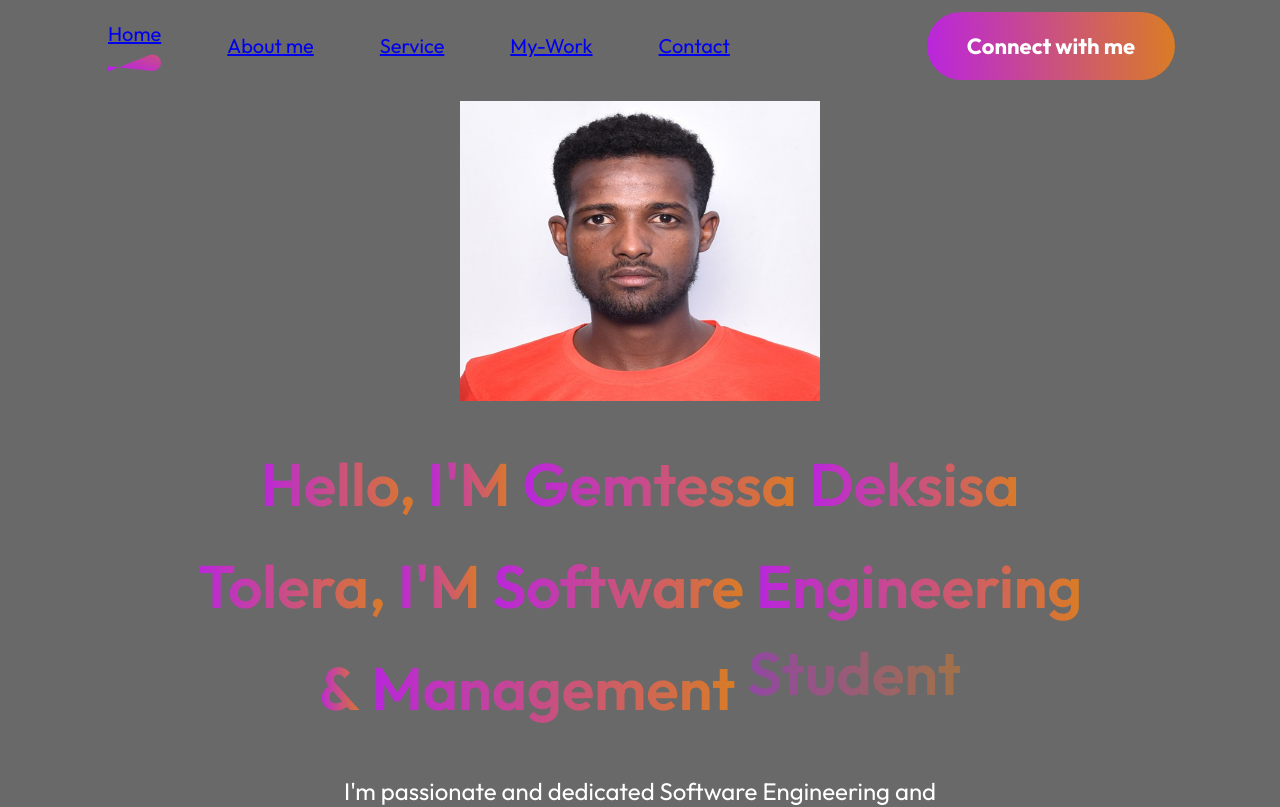
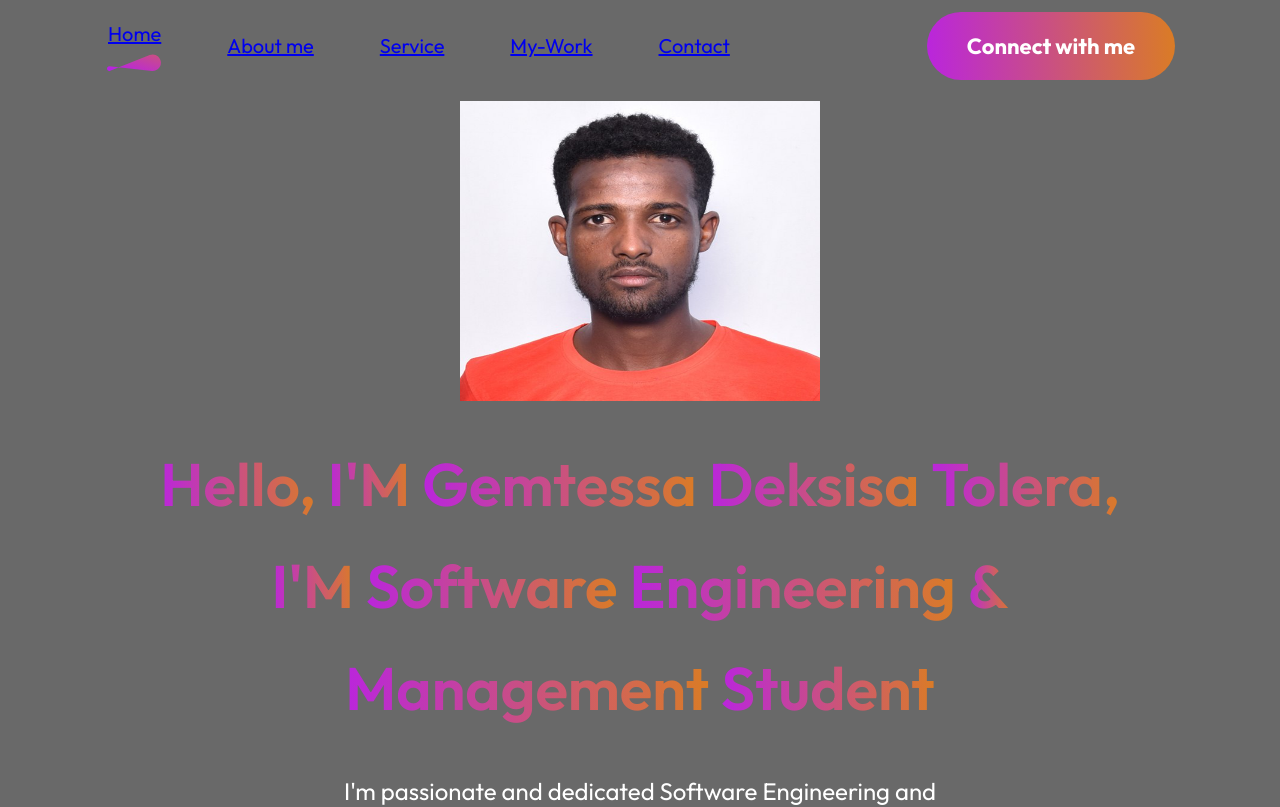
Before and after one commit to Gemtessa09/second, a React (Vite) app: page / in a window 1280 px wide. Shown: the top 807 px of the page. Built offline with nearby package versions, Linux system fonts and the light colour scheme.

Commit message:
Update Hero.css

```diff
--- a/src/components/Hero/Hero.css
+++ b/src/components/Hero/Hero.css
@@ -11,14 +11,15 @@
     margin-top: 10px;
     width: 360px;
     height: 300px;
+
   }
 
-/* Main heading */
-.hero h1 {
+  /* Main heading */
+  .hero h1 {
     font-size: 60px;
     font-weight: 600;
     text-align: center;
-    width: 70%;
+    width: 80%;
     line-height: 1.5;
     display: flex;
     flex-wrap: wrap;
@@ -36,38 +37,37 @@
 
     opacity: 0;
     transform: translateY(-30px);
-    animation: revealDrop 12s ease-in-out infinite;
+    animation: slideLeftFade 10s ease-in-out infinite;
   }
 
-  /* Sequential delays for each word */
+  /* Sequential delays so words appear one after another */
   .animated-word:nth-child(1)  { animation-delay: 0s; }
-  .animated-word:nth-child(2)  { animation-delay: 0.5s; }
-  .animated-word:nth-child(3)  { animation-delay: 1s; }
-  .animated-word:nth-child(4)  { animation-delay: 1.5s; }
+  .animated-word:nth-child(2)  { animation-delay: 0.2s; }
+  .animated-word:nth-child(3)  { animation-delay: 0.6s; }
+  .animated-word:nth-child(4)  { animation-delay: 0.8s; }
   .animated-word:nth-child(5)  { animation-delay: 2s; }
-  .animated-word:nth-child(6)  { animation-delay: 2.5s; }
-  .animated-word:nth-child(7)  { animation-delay: 3s; }
-  .animated-word:nth-child(8)  { animation-delay: 3.5s; }
-  .animated-word:nth-child(9)  { animation-delay: 4s; }
-  .animated-word:nth-child(10) { animation-delay: 4.5s; }
-  .animated-word:nth-child(11) { animation-delay: 5s; }
+  .animated-word:nth-child(6)  { animation-delay: 2.2s; }
+  .animated-word:nth-child(7)  { animation-delay: 2.4s; }
+  .animated-word:nth-child(8)  { animation-delay: 2.6s; }
+  .animated-word:nth-child(9)  { animation-delay: 2.8s; }
+  .animated-word:nth-child(10) { animation-delay: 3.0s; }
+  .animated-word:nth-child(11) { animation-delay: 3.2s; }
 
-  /* Keyframes for reveal, hold, drop, and restart */
-  @keyframes revealDrop {
+  /* Keyframes: appear sequentially, hold, then all drop together */
+  @keyframes slideLeftFade {
     0%, 10% {
       opacity: 0;
-      transform: translateY(-30px);
+      transform: translateX(-30px); /* start above */
     }
     20%, 70% {
       opacity: 1;
-      transform: translateY(0);
+      transform: translateX(0); /* fully visible and holding */
     }
-    80%, 100% {
+    90%, 100% {
       opacity: 0;
-      transform: translateY(30px);
+      transform: translateX(30px); /* drop down together */
     }
   }
-
 
   /* Paragraph styling */
   .hero p {
```
